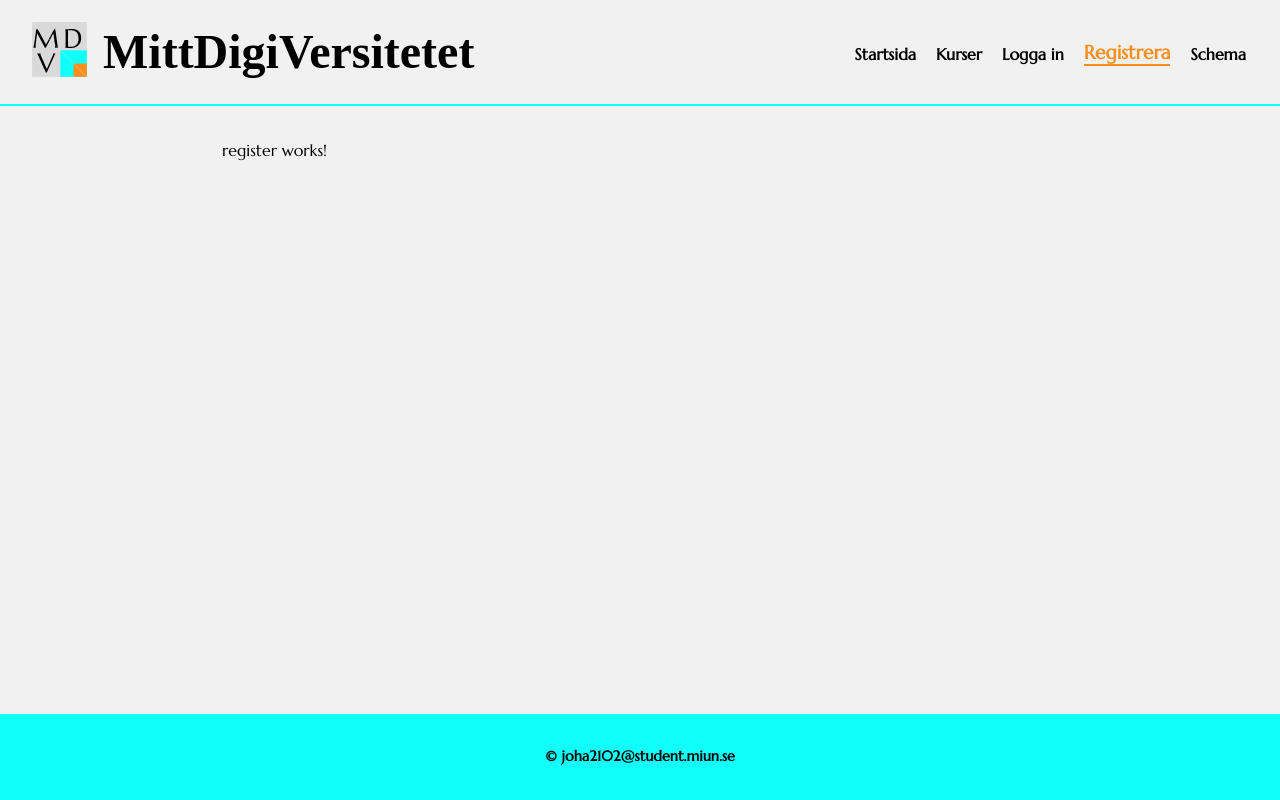
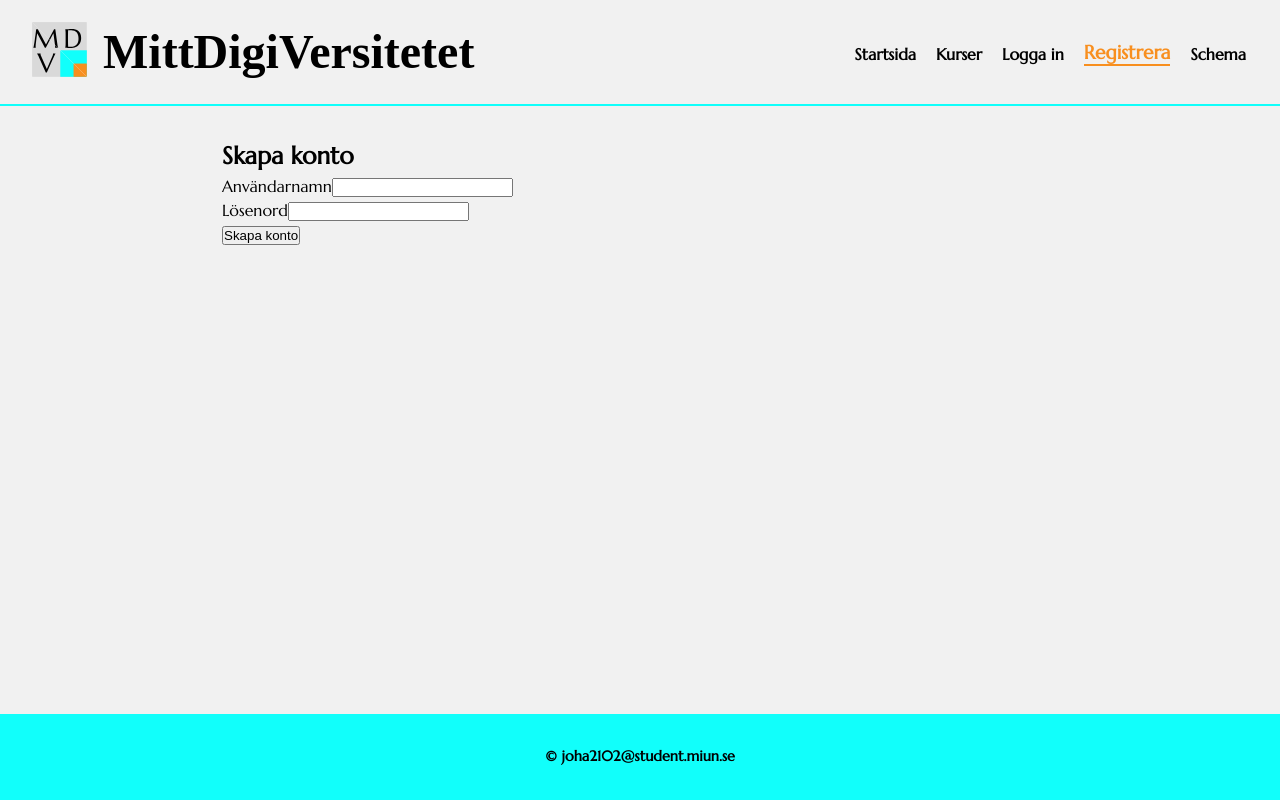
Before and after one commit to JohannaHannahoJ/ts-projektuppgift-jh, an Angular app: page /register in a window 1280 px wide. Built offline with nearby package versions, Linux system fonts and the light colour scheme; a web font is replaced by a local one.

Commit message:
Add register functionality

```diff
--- a/src/app/core/services/auth.service.ts
+++ b/src/app/core/services/auth.service.ts
@@ -1,6 +1,18 @@
-import { Injectable } from '@angular/core';
+import { HttpClient } from '@angular/common/http';
+import { inject, Injectable } from '@angular/core';
+import { User } from '../models/user';
+import { Observable } from 'rxjs';
+import { RegisterResponse } from '../models/register-response';
 
 @Injectable({
   providedIn: 'root',
 })
-export class AuthService {}
+export class AuthService {
+    private http = inject(HttpClient); // används för http-anrop till backend
+    url: string = "http://localhost:3000"
+
+  register(user: User): Observable<RegisterResponse> {
+    // User skickas med i request body, svaret typas som RegisterResponse
+    return this.http.post<RegisterResponse>(this.url + "/users/register", user);
+  }
+}
--- a/src/app/pages/register/register.html
+++ b/src/app/pages/register/register.html
@@ -1 +1,29 @@
-<p>register works!</p>
+<section class="container">
+
+    <h2>Skapa konto</h2>
+
+    <form (ngSubmit)="register()">
+
+        <div class="form-row">
+            <label for="username">Användarnamn</label>
+
+            <input type="text" id="username" name="username" [(ngModel)]="username" required autocomplete="username">
+        </div>
+
+        <div class="form-row">
+            <label for="password">Lösenord</label>
+
+            <input type="password" id="password" name="password" [(ngModel)]="password" required autocomplete="new-password">
+        </div>
+
+        <p class="message">{{ message() }}</p>
+
+        <button type="submit">
+            Skapa konto
+        </button>
+
+    </form>
+
+
+
+</section>
--- a/src/app/pages/register/register.ts
+++ b/src/app/pages/register/register.ts
@@ -1,9 +1,39 @@
-import { Component } from '@angular/core';
+import { Component, inject, signal } from '@angular/core';
+import { FormsModule } from '@angular/forms';
+import { Router } from '@angular/router';
+import { AuthService } from '../../core/services/auth.service';
+import { RegisterResponse } from '../../core/models/register-response';
 
 @Component({
   selector: 'app-register',
-  imports: [],
+  imports: [FormsModule],
   templateUrl: './register.html',
   styleUrl: './register.css',
 })
-export class Register {}
+export class Register {
+  username: string = "";
+  password: string = "";
+
+  message = signal(""); // För meddelanden i frontend
+  authService = inject(AuthService); // används för att kunna anropa backends auth routes
+  router = inject(Router);
+
+  // körs när anv. skickar formuläret
+  register(): void {
+    const user = {
+      username: this.username,
+      password: this.password
+    };
+
+    this.authService.register(user).subscribe({
+      next: (response: RegisterResponse) => {
+        localStorage.setItem("flashMessage", response.message);
+        this.router.navigate(["/login"]);
+      },
+
+      error: (error) => {
+        this.message.set(error.error.message)
+      }
+    });
+  }
+}
```
